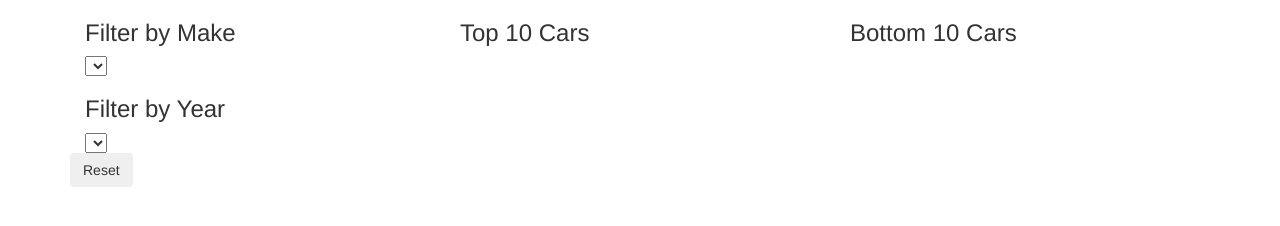
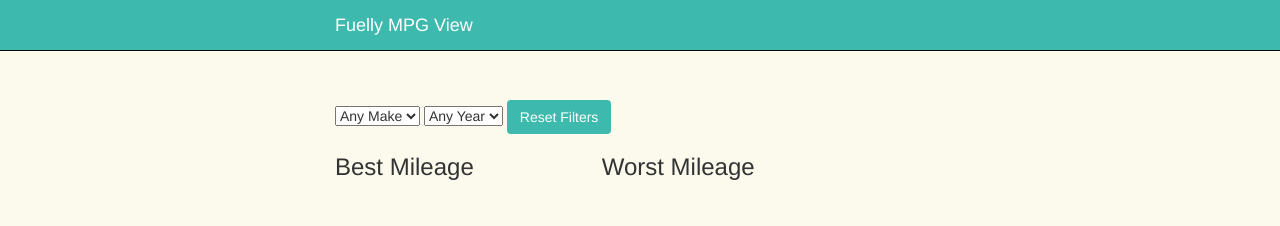
Before and after one commit to plauche/FuellyView, a plain HTML site: page index.html in a window 1280 px wide. Drawn offline with nearby package versions, Linux system fonts and the light colour scheme.

Commit message:
Updated css to be way better.

```diff
--- a/index.html
+++ b/index.html
@@ -5,66 +5,66 @@
 
 <link rel="stylesheet" href="http://maxcdn.bootstrapcdn.com/bootstrap/3.2.0/css/bootstrap.min.css">
 
+<style>
+a.carLink {
+	color:#31ac9e;
+}
+</style>
+
 </head>
 
-<body>
+<body style="background-color:#fbfaed;">
+
+<div class="navbar navbar-inverse navbar-fixed-top" role="navigation" style="background-color:#3eb9ae;">
+<div class="container" style="width:50%;">
+	<div class="navbar-header">
+		<a class="navbar-brand" style="color:white;" href="#">Fuelly MPG View</a>
+	</div>
+</div>
+</div>
 
 
-<div class="container" ng-app="" ng-init="make='*'" ng-controller="carsController">
-	<div class="row">
+<div class="container" ng-app=""  ng-controller="carsController" style="margin-top:100px; width:50%;">
 
-		<div class="col-md-4">
-			<div class="container" ng-init="year='*'">
-				<h3>Filter by Make</h3>
-				<div>
+		<div class="row">
+			<div class="col-md-8" style="align:center;">
 					<select ng-model="make" ng-change="makeChanged()">
-						<option value=""></option>
+						<option value="">Any Make</option>
 						<option ng-repeat="x in makes" value="{{ x }}">
 						{{ x }}
 						</option>
 					</select>
-				</div>
-			</div>
 
-			<div class="container">
-				<h3>Filter by Year</h3>
-				<div>
 					<select ng-model="year" ng-change="yearChanged()">
-						<option value=""></option>
+						<option value="">Any Year</option>
 						<option ng-repeat="x in years" value="{{ x }}">
 						{{ x }}
 						</option>
 					</select>
-				</div>
+
+					<button class="btn" style="background-color:#3eb9ae; color:white;" ng-click="resetData()">Reset Filters</button>
+			</div>
+		</div>
+
+		<div class="row">
+			<div class="col-md-5">
+				<h3>Best Mileage</h3>
+				<ol>
+				  <li ng-repeat="x in topCars">
+				    <a href="{{ x.Url }}" class="carLink" target="_blank">{{ x.Display }}</a>
+				  </li>
+				</ol>
 			</div>
 
+			<div class="col-md-5">
+				<h3>Worst Mileage</h3>
+				<ol>
+				  <li ng-repeat="x in bottomCars">
+				    <a href="{{ x.Url }}" class="carLink" target="_blank">{{ x.Display }}</a>
+				  </li>
+				</ol>
+			</div>
 		</div>
-
-		<div class="col-md-4">
-			<h3>Top 10 Cars</h3>
-			<ul>
-			  <li ng-repeat="x in topCars">
-			    <a href="{{ x.Url }}" target="_blank">{{ x.Display }}</a>
-			  </li>
-			</ul>
-		</div>
-
-		<div class="col-md-4">
-			<h3>Bottom 10 Cars</h3>
-			<ul>
-			  <li ng-repeat="x in bottomCars">
-			    <a href="{{ x.Url }}" target="_blank">{{ x.Display }}</a>
-			  </li>
-			</ul>
-		</div>
-	</div>
-
-	<div class="row">
-		<div class="col-md-4">
-			<button class="btn" ng-click="resetData()">Reset</button>
-		</div>
-	</div>
-
 
 
 </div>
```
